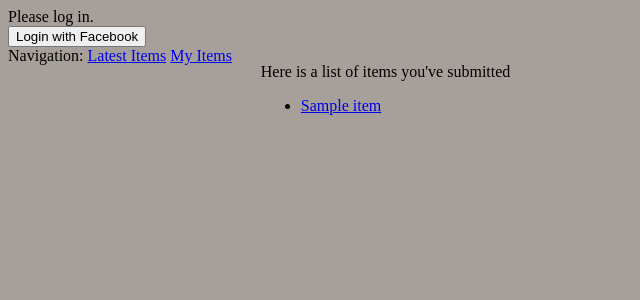
After one commit to austinsims/commonplace, a Django app: template sep/commonplace/templates/commonplace/my_items.html in a window 1280 px wide. The commit adds this page. Shown: the top 300 px of the page, without its empty margins (0-640 px from the left). Run offline with Django 3.2, Linux system fonts and the light colour scheme; the template is opened without the code that fills it: most values are stand-ins (such as "Sample title", 1, 10 or a date in 2020); parts of the project's set-up code (start-up, migrations or seed data) failed here and were passed over.

Commit message:
Added My Items view/template, added facebook login button to base template

```diff
--- a/sep/commonplace/models.py
+++ b/sep/commonplace/models.py
@@ -16,6 +16,8 @@ class Item(models.Model):
     url = models.CharField(max_length=2000)
     user = models.ForeignKey(settings.AUTH_USER_MODEL)
     categories = models.ManyToManyField(Category)
+    def __unicode__(self):
+        return self.title
 
 class Article(Item):
     fulltext = models.CharField(max_length=4096)
--- a/sep/commonplace/templates/commonplace/base.html
+++ b/sep/commonplace/templates/commonplace/base.html
@@ -7,9 +7,22 @@
     <title>{% block title %}Commonplace{% endblock %}</title>
   </head>
   <body>
+    <div id="login">
+      {% if not user.is_authenticated %}
+      Please log in.
+      <form action="{% url 'facebook_connect' %}" method="post">
+        {% csrf_token %}
+        <!-- TODO: use <input type="image" src="{{ STATIC_URL }}commonplace/images/facebook_login.png"> instead of button. -->
+        <input type="submit" value="Login with Facebook" />
+      </form>
+      {% endif %}
+      {% if user.is_authenticated %}
+      Welcome, {{ user }}! <a href="{% url 'auth_logout' %}?next={{ request.path|urlencode }}">logout</a>
+      {% endif %}
+    </div>
     <div id="sidebar">
       {% block sidebar %}
-      Navigation: <a href="/">Latest Items</a>
+      Navigation: <a href="{% url 'index' %}">Latest Items</a> <a href="{% url 'my_items' %}">My Items</a>
       {% endblock %}
     </div>
     <div id="content">
--- /dev/null
+++ b/sep/commonplace/templates/commonplace/my_items.html
@@ -0,0 +1,20 @@
+{% extends "commonplace/base.html" %}
+
+{% block content %}
+<p>Here is a list of items you've submitted</p>
+
+{% if my_items %}
+	<ul>
+	{% for item in my_items %}
+		<li><a href="{% url 'detail' item.id %}">{{ item.title }}</a></li>
+	{% endfor %}
+	</ul>
+{% else %}
+    {% if user.is_authenticated %}
+		<p>No items available.</p>
+    {% endif %}
+    {% if not user.is_authenticated %}
+        <p>You are not logged in!</p>
+	{% endif %}
+{% endif %}
+{% endblock %}
--- a/sep/commonplace/urls.py
+++ b/sep/commonplace/urls.py
@@ -3,7 +3,7 @@ from commonplace import views
 
 urlpatterns = patterns('',
     # index
-    url(r'^$', views.index, name='index'),
+
     # indidivual item by id, e.g. /item/5
-    url(r'^(?P<item_id>\d+)/$', views.detail, name='detail'),
+
 )
--- a/sep/sep/urls.py
+++ b/sep/sep/urls.py
@@ -21,7 +21,8 @@ urlpatterns = patterns('',
     url(r'^accounts/', include('django_facebook.auth_urls')), #Don't add this line if you use django registration or userena for registration and auth.
 
     # Commonplace URLs
-    url(r'^$', include('commonplace.urls')),
-    url(r'^item/(?P<item_id>\d+)/$', views.detail, name='detail'),
+    url(r'^$', views.index, name='index'),
+    url(r'^item/(?P<pk>\d+)/$', views.DetailView.as_view(), name='detail'),
     url(r'^category/(?P<category_name>\w+)/$', views.category, name='category'),
+    url(r'^my_items?/$', views.my_items, name='my_items'),
 )
```
Also changed, not shown: sep/commonplace/views.py (+24 -10 lines), sep/commonplace/templates/commonplace/item_detail.html (renamed from sep/commonplace/templates/commonplace/detail.html), sep/sep/db.sqlite3, 1 other file.
